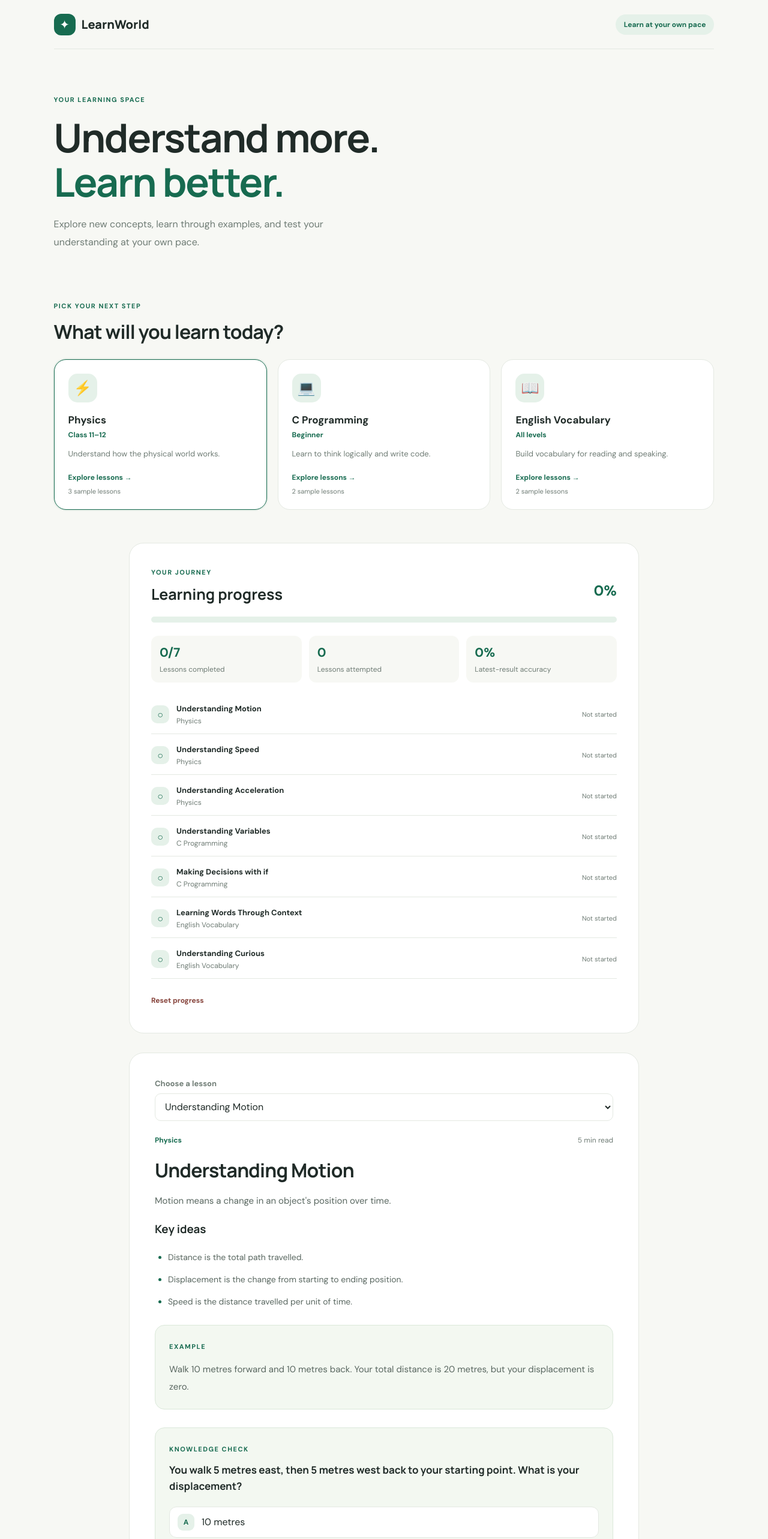
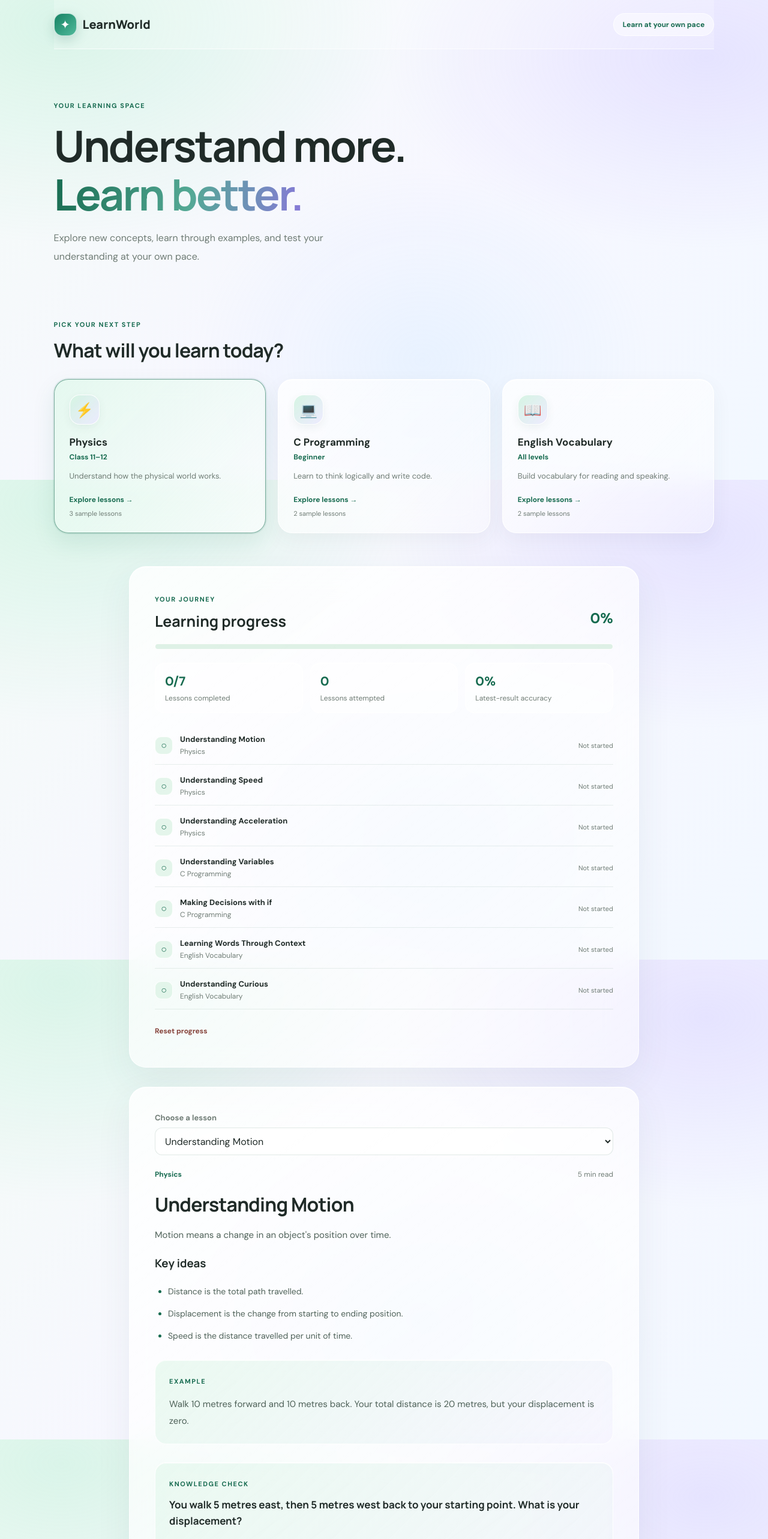
Before and after one commit to adnn-debug/learnworld, a React (Vite) app: page / in a window 1280 px wide. Shown: the top 2566 px of the page at 60% size. Built offline with nearby package versions, Linux system fonts and the light colour scheme.

Commit message:
Add glassmorphism styling

```diff
--- a/src/App.css
+++ b/src/App.css
@@ -1,12 +1,19 @@
 
 #root {
   min-height: 100vh;
+  background:
+    radial-gradient(ellipse at 8% 5%, rgba(133, 225, 184, 0.24), transparent 34%),
+    radial-gradient(ellipse at 92% 12%, rgba(178, 164, 255, 0.24), transparent 32%),
+    radial-gradient(ellipse at 55% 75%, rgba(164, 215, 255, 0.16), transparent 38%),
+    linear-gradient(135deg, #f4fbf7 0%, #f7f7ff 50%, #f2f8ff 100%);
+  background-attachment: fixed;
 }
 
 .app {
   max-width: 1440px;
   margin: 0 auto;
   padding: 0 7%;
+  color: var(--text);
 }
 
 .header {
@@ -15,7 +22,8 @@
   align-items: center;
   justify-content: space-between;
   gap: 20px;
-  border-bottom: 1px solid var(--border);
+  border-bottom: 1px solid rgba(255, 255, 255, 0.75);
+  background: rgba(255, 255, 255, 0.2);
 }
 
 .brand {
@@ -25,29 +33,36 @@
   font-family: "Manrope", sans-serif;
   font-size: 20px;
   font-weight: 800;
+  text-decoration: none;
 }
 
 .brand-icon {
   display: grid;
   place-items: center;
-  width: 36px;
-  height: 36px;
-  border-radius: 12px;
+  width: 38px;
+  height: 38px;
+  border: 1px solid rgba(255, 255, 255, 0.7);
+  border-radius: 14px;
   color: white;
-  background: var(--green);
+  background: linear-gradient(135deg, #168364, #50b99a);
+  box-shadow: 0 7px 20px rgba(23, 107, 80, 0.2);
 }
 
 .header-note {
-  padding: 9px 14px;
+  padding: 10px 15px;
+  border: 1px solid rgba(255, 255, 255, 0.8);
   border-radius: 30px;
   color: var(--green);
-  background: var(--green-soft);
+  background: rgba(255, 255, 255, 0.48);
+  -webkit-backdrop-filter: blur(14px);
+  backdrop-filter: blur(14px);
   font-size: 12px;
   font-weight: 700;
 }
 
 .hero {
-  padding: 72px 0 62px;
+  position: relative;
+  padding: 82px 0 70px;
 }
 
 .eyebrow {
@@ -60,17 +75,20 @@
 .hero h1 {
   margin: 18px 0;
   font-family: "Manrope", sans-serif;
-  font-size: clamp(40px, 6vw, 66px);
+  font-size: clamp(40px, 6vw, 72px);
   line-height: 1.12;
-  letter-spacing: -2px;
+  letter-spacing: -2.5px;
 }
 
 .hero h1 span {
-  color: var(--green);
+  color: transparent;
+  background: linear-gradient(100deg, #176b50, #54a995 55%, #8878d9);
+  background-clip: text;
+  -webkit-background-clip: text;
 }
 
 .hero > p {
-  max-width: 520px;
+  max-width: 540px;
   color: var(--muted);
   font-size: 16px;
   line-height: 1.9;
@@ -82,7 +100,7 @@
 
 .subjects h2,
 .lesson h2 {
-  margin: 12px 0 24px;
+  margin: 12px 0 26px;
   font-family: "Manrope", sans-serif;
   font-size: clamp(24px, 3vw, 32px);
   letter-spacing: -0.8px;
@@ -91,41 +109,72 @@
 .subject-grid {
   display: grid;
   grid-template-columns: repeat(3, minmax(0, 1fr));
-  gap: 18px;
+  gap: 20px;
 }
 
 .subject-card {
+  position: relative;
   display: flex;
   flex-direction: column;
   align-items: flex-start;
-  min-height: 245px;
-  padding: 23px;
+  min-height: 255px;
+  padding: 25px;
   text-align: left;
   color: var(--text);
-  background: var(--surface);
-  border: 1px solid var(--border);
-  border-radius: 20px;
-  transition: border-color 150ms ease, transform 150ms ease;
+  background: linear-gradient(
+    135deg,
+    rgba(255, 255, 255, 0.78),
+    rgba(255, 255, 255, 0.38)
+  );
+  border: 1px solid rgba(255, 255, 255, 0.88);
+  border-radius: 24px;
+  box-shadow:
+    0 12px 35px rgba(50, 80, 70, 0.055),
+    inset 0 1px 0 rgba(255, 255, 255, 0.9);
+  -webkit-backdrop-filter: blur(20px);
+  backdrop-filter: blur(20px);
+  cursor: pointer;
+  transition:
+    transform 220ms ease,
+    box-shadow 220ms ease,
+    border-color 220ms ease,
+    background 220ms ease;
 }
 
 .subject-card:hover {
-  transform: translateY(-3px);
-  border-color: #a8cbb2;
+  transform: translateY(-5px);
+  border-color: rgba(91, 177, 143, 0.55);
+  box-shadow:
+    0 20px 45px rgba(50, 100, 80, 0.12),
+    inset 0 1px 0 rgba(255, 255, 255, 0.95);
 }
 
 .subject-card.selected {
-  border-color: var(--green);
-  box-shadow: 0 0 0 2px #176b5012;
+  border-color: rgba(23, 107, 80, 0.55);
+  background: linear-gradient(
+    135deg,
+    rgba(226, 248, 237, 0.88),
+    rgba(255, 255, 255, 0.58)
+  );
+  box-shadow:
+    0 0 0 2px rgba(23, 107, 80, 0.08),
+    0 16px 38px rgba(23, 107, 80, 0.1);
 }
 
 .subject-icon {
   display: grid;
   place-items: center;
-  width: 48px;
-  height: 48px;
+  width: 50px;
+  height: 50px;
   margin-bottom: 18px;
-  border-radius: 15px;
-  background: var(--green-soft);
+  border: 1px solid rgba(255, 255, 255, 0.9);
+  border-radius: 17px;
+  background: linear-gradient(
+    135deg,
+    rgba(212, 244, 226, 0.95),
+    rgba(236, 233, 255, 0.9)
+  );
+  box-shadow: 0 5px 14px rgba(50, 100, 80, 0.07);
   font-size: 24px;
 }
 
@@ -161,13 +210,29 @@
   font-size: 11px;
 }
 
+/* Glass panels: lessons and progress */
+
+.lesson,
+.progress-panel {
+  max-width: 850px;
+  margin: 0 auto 32px;
+  padding: clamp(22px, 5vw, 42px);
+  border: 1px solid rgba(255, 255, 255, 0.88);
+  border-radius: 28px;
+  background: linear-gradient(
+    145deg,
+    rgba(255, 255, 255, 0.82),
+    rgba(255, 255, 255, 0.53)
+  );
+  box-shadow:
+    0 20px 60px rgba(55, 80, 95, 0.075),
+    inset 0 1px 0 rgba(255, 255, 255, 0.95);
+  -webkit-backdrop-filter: blur(24px);
+  backdrop-filter: blur(24px);
+}
+
 .lesson {
-  max-width: 850px;
-  margin: 0 auto 60px;
-  padding: clamp(22px, 5vw, 42px);
-  border: 1px solid var(--border);
-  border-radius: 24px;
-  background: white;
+  margin-bottom: 60px;
   scroll-margin-top: 24px;
 }
 
@@ -188,9 +253,9 @@
   min-height: 46px;
   padding: 10px 12px;
   color: var(--text);
-  background: white;
-  border: 1px solid var(--border);
-  border-radius: 10px;
+  background: rgba(255, 255, 255, 0.7);
+  border: 1px solid rgba(120, 155, 140, 0.22);
+  border-radius: 12px;
   font: inherit;
 }
 
@@ -218,7 +283,7 @@
 }
 
 .explanation {
-  color: #596760;
+  color: #4f6259;
   font-size: 15px;
   line-height: 1.9;
   white-space: pre-line;
@@ -228,7 +293,7 @@
   display: grid;
   gap: 12px;
   padding-left: 22px;
-  color: #596760;
+  color: #4f6259;
   font-size: 14px;
   line-height: 1.8;
 }
@@ -237,12 +302,20 @@
   color: var(--green);
 }
 
-.example {
+.example,
+.quiz-section {
   margin-top: 26px;
   padding: 23px;
-  border: 1px solid #dbe8da;
-  border-radius: 16px;
-  background: #f3f8f1;
+  border: 1px solid rgba(255, 255, 255, 0.9);
+  border-radius: 19px;
+  background: linear-gradient(
+    135deg,
+    rgba(226, 247, 235, 0.7),
+    rgba(241, 239, 255, 0.55)
+  );
+  box-shadow: inset 0 1px 0 rgba(255, 255, 255, 0.8);
+  -webkit-backdrop-filter: blur(14px);
+  backdrop-filter: blur(14px);
 }
 
 .example-text {
@@ -251,10 +324,6 @@
 
 .quiz-section {
   margin-top: 30px;
-  padding: 23px;
-  border: 1px solid #dbe8da;
-  border-radius: 16px;
-  background: #f3f8f1;
 }
 
 .quiz-section h3 {
@@ -275,39 +344,53 @@
   padding: 10px 13px;
   text-align: left;
   color: var(--text);
-  background: white;
-  border: 1px solid var(--border);
-  border-radius: 12px;
+  background: rgba(255, 255, 255, 0.66);
+  border: 1px solid rgba(120, 155, 140, 0.22);
+  border-radius: 14px;
+  cursor: pointer;
+  transition:
+    transform 180ms ease,
+    background 180ms ease,
+    border-color 180ms ease,
+    box-shadow 180ms ease;
 }
 
 .option:not(:disabled):hover {
-  border-color: #9bc3a7;
+  transform: translateY(-1px);
+  border-color: rgba(23, 107, 80, 0.5);
+  background: rgba(255, 255, 255, 0.92);
 }
 
 .option.chosen {
   border-color: var(--green);
-  background: #edf6ee;
+  background: rgba(223, 246, 231, 0.9);
+  box-shadow: 0 0 0 2px rgba(23, 107, 80, 0.06);
 }
 
 .option.correct {
   border-color: #27834e;
-  background: #e5f6e9;
+  background: rgba(220, 246, 227, 0.95);
 }
 
 .option.incorrect {
   border-color: #c75b54;
-  background: #fff0ee;
+  background: rgba(255, 235, 232, 0.95);
+}
+
+.option:disabled {
+  cursor: default;
 }
 
 .option-letter {
   display: grid;
   place-items: center;
   flex-shrink: 0;
-  width: 28px;
-  height: 28px;
-  border-radius: 9px;
+  width: 29px;
+  height: 29px;
+  border: 1px solid rgba(255, 255, 255, 0.9);
+  border-radius: 10px;
   color: var(--green);
-  background: var(--green-soft);
+  background: rgba(222, 243, 230, 0.9);
   font-size: 12px;
   font-weight: 800;
 }
@@ -315,9 +398,12 @@
 .feedback {
   margin-top: 18px;
   padding: 17px;
-  border-radius: 13px;
+  border: 1px solid rgba(255, 255, 255, 0.8);
+  border-radius: 15px;
   font-size: 14px;
   line-height: 1.7;
+  -webkit-backdrop-filter: blur(12px);
+  backdrop-filter: blur(12px);
 }
 
 .feedback p {
@@ -326,12 +412,12 @@
 
 .feedback.right {
   color: #1d653b;
-  background: #e9f7ed;
+  background: rgba(225, 247, 231, 0.88);
 }
 
 .feedback.wrong {
   color: #86433b;
-  background: #fff0ee;
+  background: rgba(255, 237, 234, 0.9);
 }
 
 .actions {
@@ -342,83 +428,35 @@
   display: inline-flex;
   justify-content: center;
   align-items: center;
-  min-height: 46px;
-  padding: 0 20px;
+  min-height: 47px;
+  padding: 0 22px;
   color: white;
-  background: var(--green);
-  border: 0;
-  border-radius: 12px;
+  background: linear-gradient(135deg, #176b50, #278d6c);
+  border: 1px solid rgba(255, 255, 255, 0.35);
+  border-radius: 13px;
+  box-shadow: 0 8px 20px rgba(23, 107, 80, 0.19);
+  font: inherit;
   font-weight: 700;
-  transition: background 150ms ease;
+  cursor: pointer;
+  transition:
+    transform 180ms ease,
+    box-shadow 180ms ease,
+    background 180ms ease;
 }
 
 .primary-button:hover:not(:disabled) {
-  background: var(--green-dark);
+  transform: translateY(-2px);
+  background: linear-gradient(135deg, #125a43, #207b5d);
+  box-shadow: 0 12px 25px rgba(23, 107, 80, 0.25);
 }
 
-.footer {
-  display: flex;
-  justify-content: space-between;
-  gap: 16px;
-  padding: 24px 0 30px;
-  border-top: 1px solid var(--border);
-  color: var(--muted);
-  font-size: 12px;
+.primary-button:disabled {
+  opacity: 0.5;
+  cursor: not-allowed;
+  box-shadow: none;
 }
 
-.footer strong {
-  color: var(--green);
-}
-
-@media (max-width: 760px) {
-  .app {
-    padding: 0 5%;
-  }
-
-  .hero {
-    padding: 52px 0 44px;
-  }
-
-  .subject-grid {
-    grid-template-columns: 1fr;
-  }
-
-  .subject-card {
-    min-height: 210px;
-  }
-}
-
-@media (max-width: 420px) {
-  .header-note {
-    display: none;
-  }
-
-  .lesson-meta {
-    font-size: 11px;
-  }
-
-  .footer {
-    flex-direction: column;
-  }
-}
-
-@media (prefers-reduced-motion: reduce) {
-  *,
-  *::before,
-  *::after {
-    scroll-behavior: auto !important;
-    transition-duration: 0.01ms !important;
-  }
-}
-
-.progress-panel {
-  max-width: 850px;
-  margin: 0 auto 32px;
-  padding: clamp(22px, 5vw, 36px);
-  border: 1px solid var(--border);
-  border-radius: 24px;
-  background: white;
-}
+/* Learning progress */
 
 .progress-heading-row {
   display: flex;
@@ -442,15 +480,17 @@
 .progress-track {
   height: 10px;
   overflow: hidden;
+  border: 1px solid rgba(255, 255, 255, 0.9);
   border-radius: 20px;
-  background: var(--green-soft);
+  background: rgba(213, 237, 222, 0.75);
 }
 
 .progress-fill {
   height: 100%;
   border-radius: inherit;
-  background: var(--green);
-  transition: width 200ms ease;
+  background: linear-gradient(90deg, #176b50, #5cc49c);
+  box-shadow: 0 0 12px rgba(43, 151, 109, 0.25);
+  transition: width 250ms ease;
 }
 
 .progress-stats {
@@ -463,9 +503,11 @@
 .progress-stats > div {
   display: grid;
   gap: 6px;
-  padding: 14px;
-  border-radius: 12px;
-  background: #f7f8f4;
+  padding: 16px;
+  border: 1px solid rgba(255, 255, 255, 0.9);
+  border-radius: 16px;
+  background: rgba(255, 255, 255, 0.47);
+  box-shadow: inset 0 1px 0 rgba(255, 255, 255, 0.8);
 }
 
 .progress-stats strong {
@@ -489,7 +531,7 @@
   align-items: center;
   gap: 12px;
   padding: 13px 0;
-  border-bottom: 1px solid var(--border);
+  border-bottom: 1px solid rgba(120, 155, 140, 0.16);
 }
 
 .progress-status {
@@ -498,9 +540,10 @@
   width: 30px;
   height: 30px;
   flex-shrink: 0;
+  border: 1px solid rgba(255, 255, 255, 0.9);
   border-radius: 10px;
   color: var(--green);
-  background: var(--green-soft);
+  background: rgba(222, 243, 230, 0.8);
   font-weight: 800;
 }
 
@@ -525,20 +568,78 @@
   color: #86433b;
   background: transparent;
   border: 0;
+  font: inherit;
   font-size: 12px;
   font-weight: 700;
+  cursor: pointer;
+}
+
+.reset-progress-button:hover {
+  text-decoration: underline;
 }
 
 .lesson-complete {
   padding: 12px 14px;
   color: #1d653b;
-  background: #e9f7ed;
-  border-radius: 10px;
+  background: rgba(225, 247, 231, 0.9);
+  border: 1px solid rgba(39, 131, 78, 0.16);
+  border-radius: 12px;
   font-size: 13px;
   font-weight: 700;
 }
 
-@media (max-width: 520px) {
+.footer {
+  display: flex;
+  justify-content: space-between;
+  gap: 16px;
+  padding: 24px 0 30px;
+  border-top: 1px solid rgba(255, 255, 255, 0.8);
+  color: var(--muted);
+  font-size: 12px;
+}
+
+.footer strong {
+  color: var(--green);
+}
+
+/* Keyboard accessibility */
+
+button:focus-visible,
+select:focus-visible,
+a:focus-visible {
+  outline: 3px solid rgba(71, 157, 126, 0.75);
+  outline-offset: 4px;
+}
+
+/* Responsive layout */
+
+@media (max-width: 900px) {
+  .app {
+    padding: 0 5%;
+  }
+
+  .subject-grid {
+    grid-template-columns: repeat(2, minmax(0, 1fr));
+  }
+}
+
+@media (max-width: 600px) {
+  .hero {
+    padding: 55px 0 45px;
+  }
+
+  .hero h1 {
+    letter-spacing: -1.5px;
+  }
+
+  .subject-grid {
+    grid-template-columns: 1fr;
+  }
+
+  .subject-card {
+    min-height: 220px;
+  }
+
   .progress-stats {
     grid-template-columns: 1fr;
   }
@@ -552,3 +653,38 @@
     text-align: right;
   }
 }
+
+@media (max-width: 420px) {
+  .header-note {
+    display: none;
+  }
+
+  .lesson-meta {
+    font-size: 11px;
+  }
+
+  .progress-heading-row h2 {
+    font-size: 21px;
+  }
+
+  .progress-percent {
+    font-size: 20px;
+  }
+
+  .footer {
+    flex-direction: column;
+  }
+}
+
+/* Respect reduced-motion preferences */
+
+@media (prefers-reduced-motion: reduce) {
+  *,
+  *::before,
+  *::after {
+    scroll-behavior: auto !important;
+    animation-duration: 0.01ms !important;
+    animation-iteration-count: 1 !important;
+    transition-duration: 0.01ms !important;
+  }
+}
```
